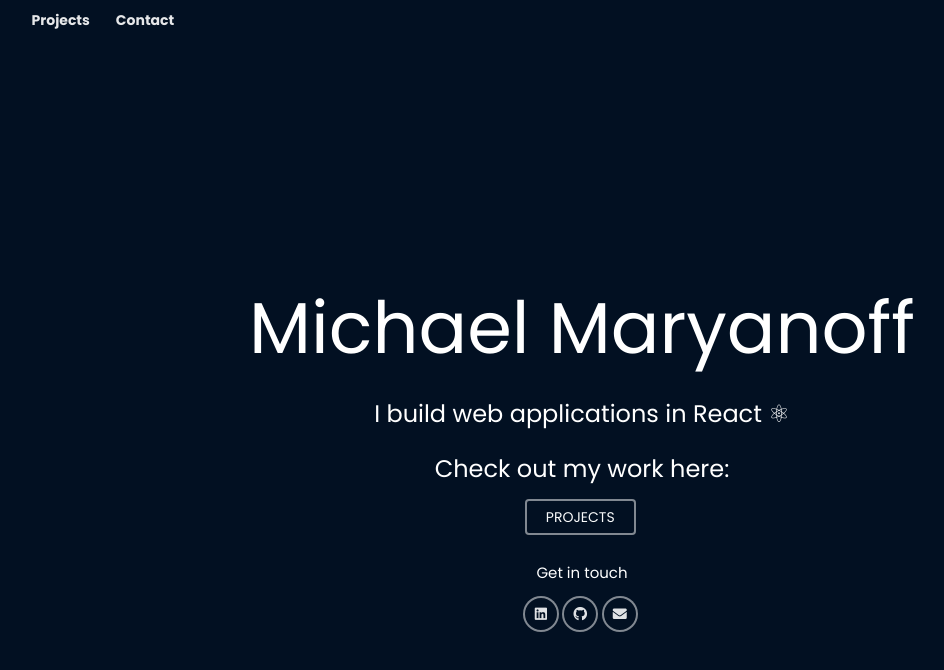
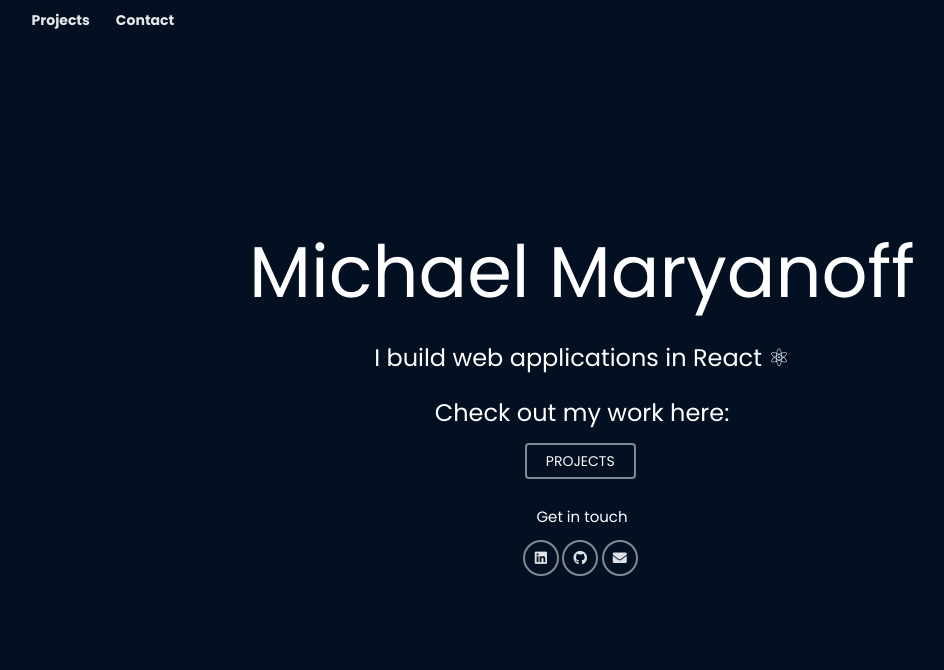
Before and after one commit to michaelmaryanoff/personal-page, a React (Create React App) app: page / in a window 1280 px wide. Shown: the top 670 px of the page, without its empty margins (58-1002 px from the left). Built offline with nearby package versions, Linux system fonts and the light colour scheme.

Commit message:
Change spacer

```diff
--- a/src/components/pages/MainPage.js
+++ b/src/components/pages/MainPage.js
@@ -6,7 +6,7 @@
 const MainPage = () => {
   return (
     <div className="ui middle aligned grid">
-      <Spacer spacing={8}/>
+      <Spacer spacing={6} />
       <div className="row">
         <HeroHeader />
       </div>
```
